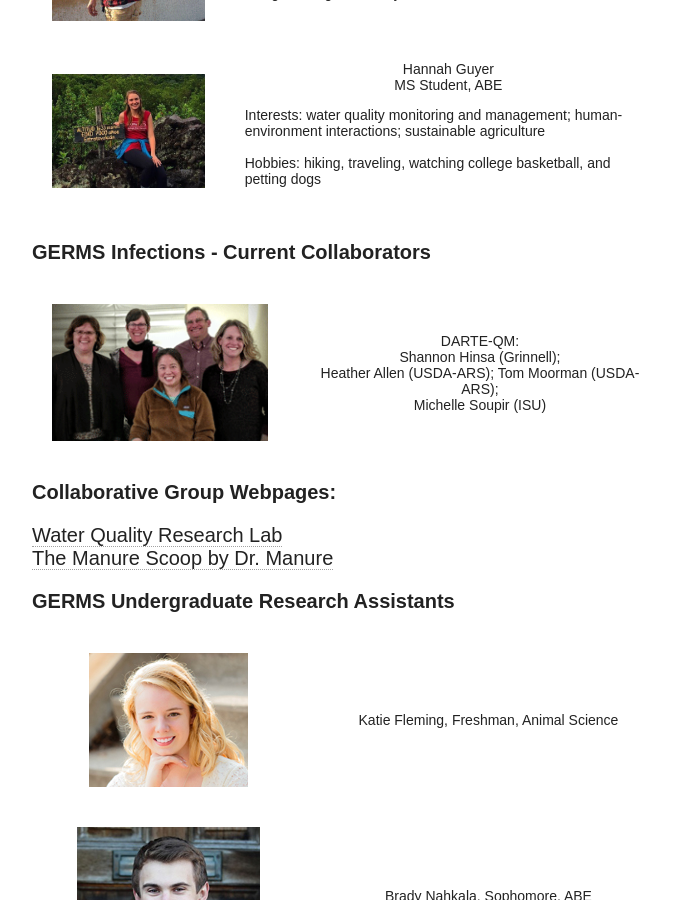
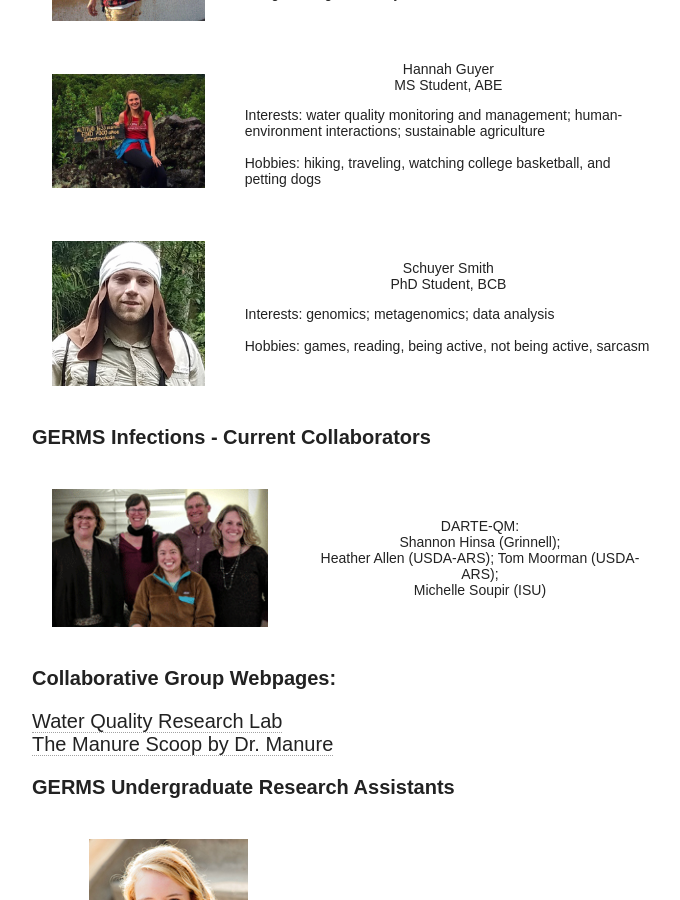
Before and after one commit to germs-lab/germs-lab.github.com-bu, a Jekyll site: the page built from people/index.md, in a window 1280 px wide and 900 px high, scrolled down 2130 px. Shown: the whole window, without its empty margins (288-968 px from the left). Built offline with Jekyll 4.4.1, drawn with Linux system fonts in a browser that asks for light colours; nearby versions of some CDN libraries.

Commit message:
added schuyler

```diff
--- a/people/index.md
+++ b/people/index.md
@@ -94,6 +94,16 @@ document.write("<a href='" + "mail" + "to:" + username + "@" + hostname + "'>" +
 </th>
 </tr>
 
+<tr>
+<th class="tg-031e"><img src="schuyler.jpg" alt="description here" /></th>
+<th class="tg-031e">Schuyer Smith
+<br>PhD Student, BCB
+<p align="left">Interests:  genomics; metagenomics; data analysis
+<br>
+<br>Hobbies:  games, reading, being active, not being active, sarcasm</p>
+</th>
+</tr>
+
 </table>
 
 <p><b>GERMS Infections - Current Collaborators</b></p>
```
Also changed, not shown: people/schuyler.jpg (added).
